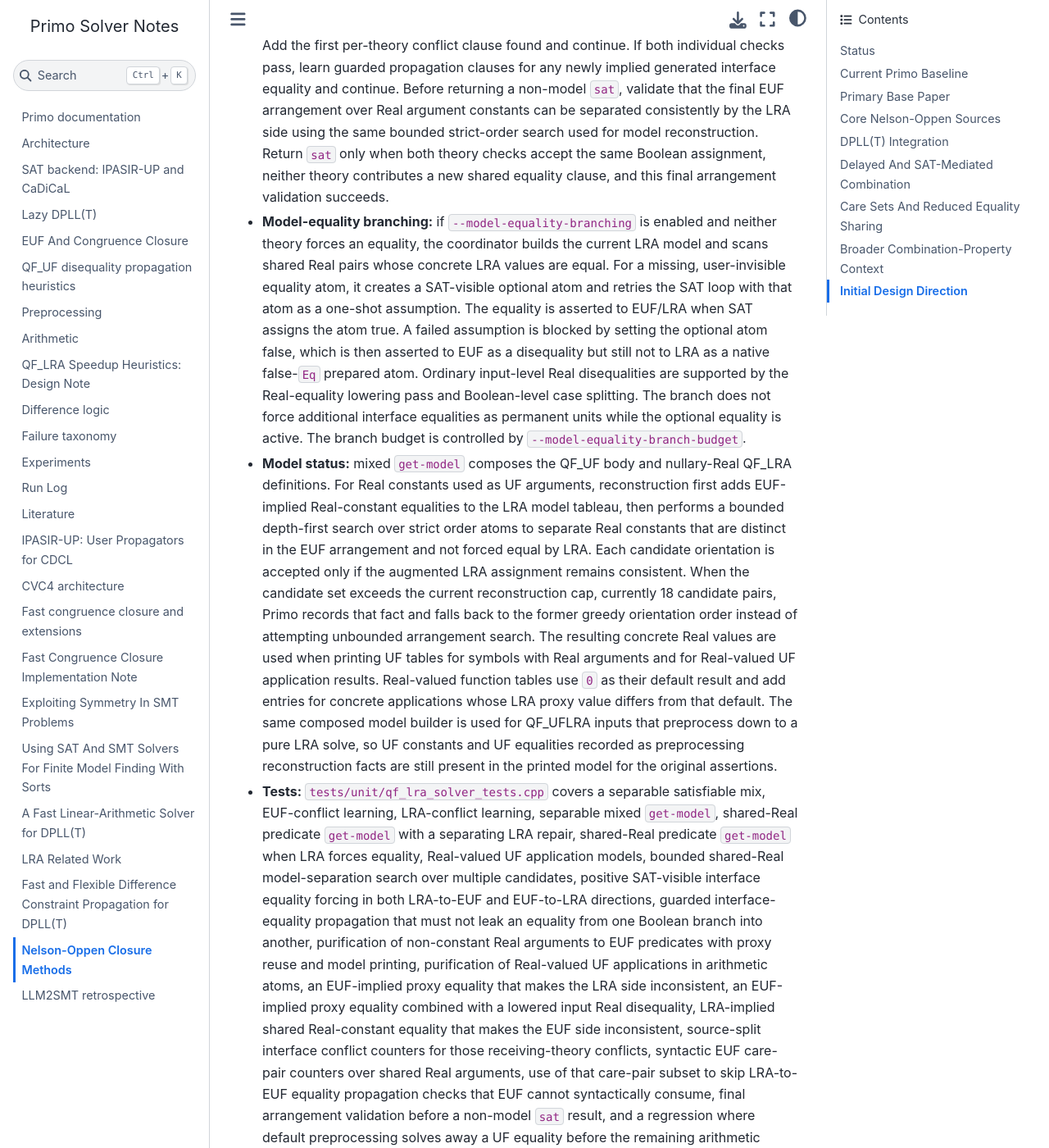
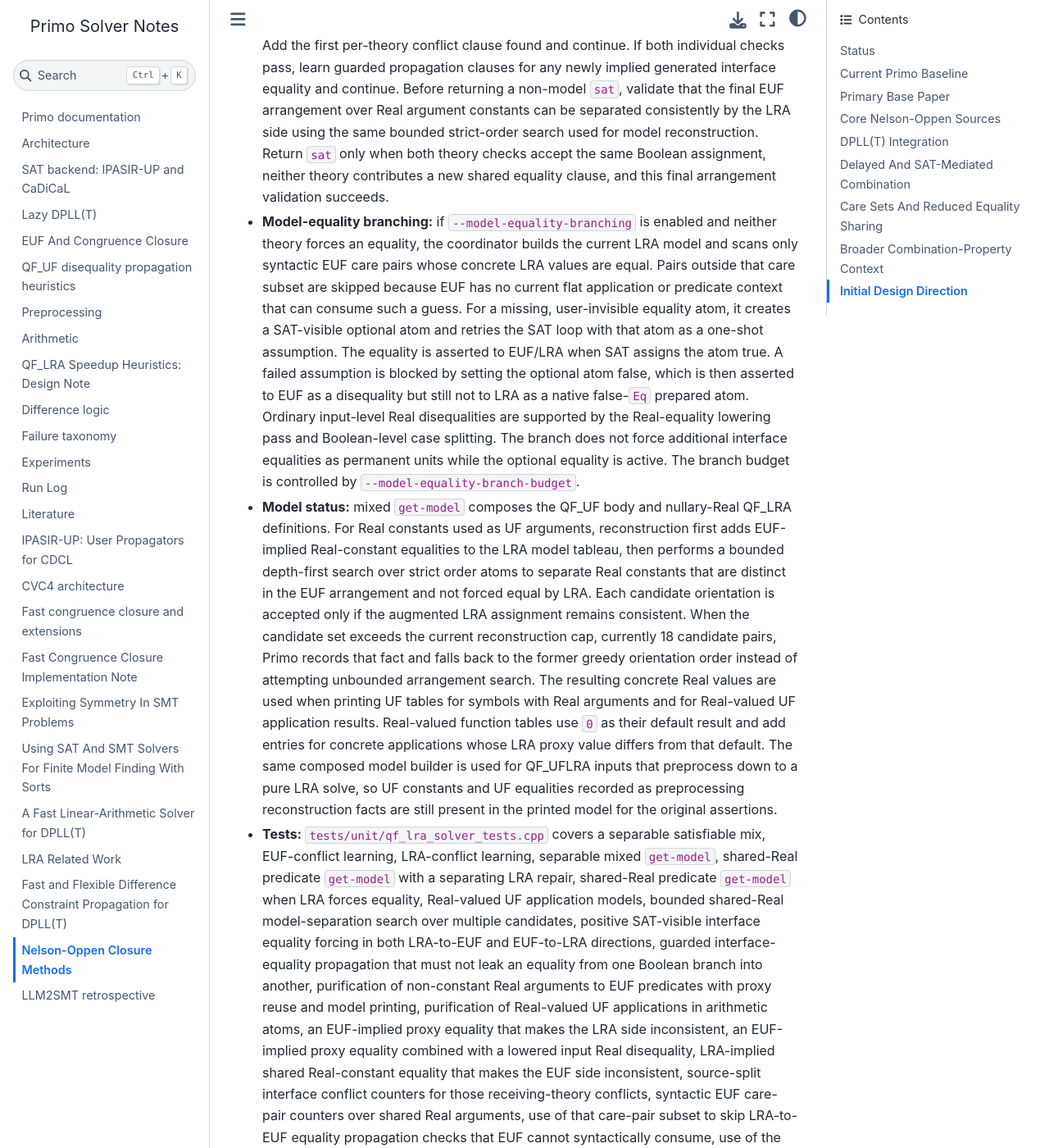
Before and after one commit to primo-solver/primo, a Jupyter Book: the page built from docs/papers/nelson-oppen-closure-methods.md, in a window 1280 px wide and 1400 px high, scrolled down 8954 px. Shown: the whole window at 82% size. Built offline with Jupyter Book 1.0.4 settings and Sphinx 7.4.7 and the Sphinx Book theme 1.1.4, drawn with Linux system fonts in a browser that asks for light colours; some of the changed text lies outside the part shown.

Commit message:
Use care pairs for model equality branching

```diff
--- a/docs/papers/nelson-oppen-closure-methods.md
+++ b/docs/papers/nelson-oppen-closure-methods.md
@@ -108,16 +108,17 @@ corresponding equality, and mixed model reconstruction separately adds strict
 Real separation atoms for EUF-distinct Real arguments.
 
 With `--model-equality-branching`, the coordinator may also ask the LRA model
-for shared Real pairs that currently have the same concrete value. This is a
-default-off branching scaffold, not a unit propagation rule: the equality atom is
-created as an optional SAT-visible atom, then tried as a one-shot SAT assumption.
-If the receiving theory rejects the equality, the ordinary theory conflict
-learned under that assumption blocks the bad branch; if the SAT core rejects the
-assumption directly, Primo permanently sets that optional atom false. A false
-optional equality is visible to EUF as a disequality but is still not an LRA
-disequality. While an optional model-equality assumption is active, any further
-EUF- or LRA-implied interface equalities are learned through guarded assignment
-clauses, not as unconditional unit clauses.
+for syntactic EUF care pairs that currently have the same concrete value in the
+LRA model. This is a default-off branching scaffold, not a unit propagation
+rule: the equality atom is created as an optional SAT-visible atom, then tried
+as a one-shot SAT assumption. If the receiving theory rejects the equality, the
+ordinary theory conflict learned under that assumption blocks the bad branch; if
+the SAT core rejects the assumption directly, Primo permanently sets that
+optional atom false. A false optional equality is visible to EUF as a
+disequality but is still not an LRA disequality. While an optional
+model-equality assumption is active, any further EUF- or LRA-implied interface
+equalities are learned through guarded assignment clauses, not as unconditional
+unit clauses.
 
 This is sound only for the implemented partial subset. It rejects EUF atoms that
 would require unsupported theories. Mixed `:produce-models true` supports UF
@@ -357,7 +358,9 @@ treating one theory's atoms as Boolean noise.
   new shared equality clause, and this final arrangement validation succeeds.
 - **Model-equality branching:** if `--model-equality-branching` is enabled and
   neither theory forces an equality, the coordinator builds the current LRA
-  model and scans shared Real pairs whose concrete LRA values are equal. For a
+  model and scans only syntactic EUF care pairs whose concrete LRA values are
+  equal. Pairs outside that care subset are skipped because EUF has no current
+  flat application or predicate context that can consume such a guess. For a
   missing, user-invisible equality atom, it creates a SAT-visible optional atom
   and retries the SAT loop with that atom as a one-shot assumption. The equality
   is asserted to EUF/LRA when SAT assigns the atom true. A failed assumption is
@@ -402,7 +405,8 @@ treating one theory's atoms as Boolean noise.
   source-split interface conflict counters for those receiving-theory conflicts,
   syntactic EUF care-pair counters over shared Real arguments, use of that
   care-pair subset to skip LRA-to-EUF equality propagation checks that EUF
-  cannot syntactically consume,
+  cannot syntactically consume, use of the same care-pair subset to avoid
+  default-off model-equality guesses that EUF cannot consume,
   final arrangement validation before a non-model `sat` result,
   and a regression where default preprocessing solves away a UF equality before
   the remaining arithmetic formula dispatches to the LRA solver. It also covers
```
Also changed, not shown: other parts of docs/papers/nelson-oppen-closure-methods.md (+4 -3 lines), docs/architecture.md (+5 -4 lines), docs/debugging.md (+5 -4 lines), 2 other files.
